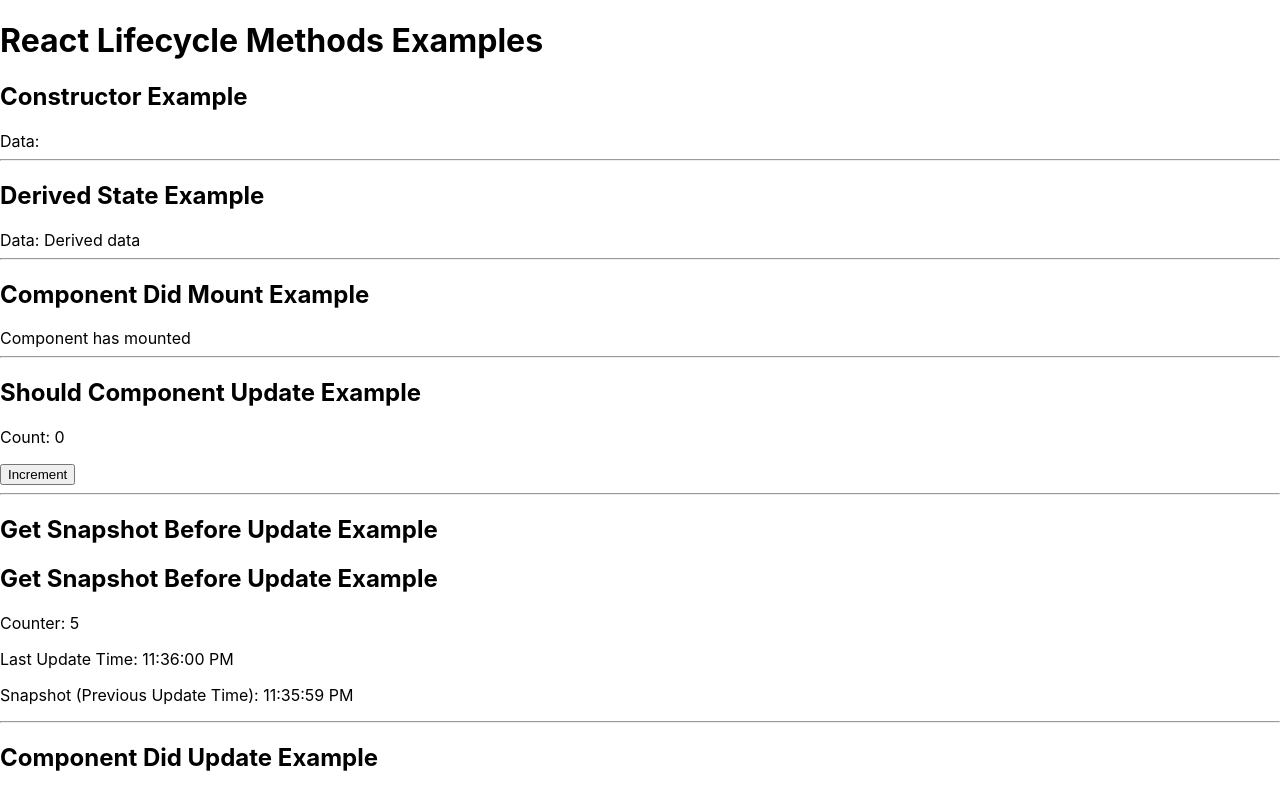
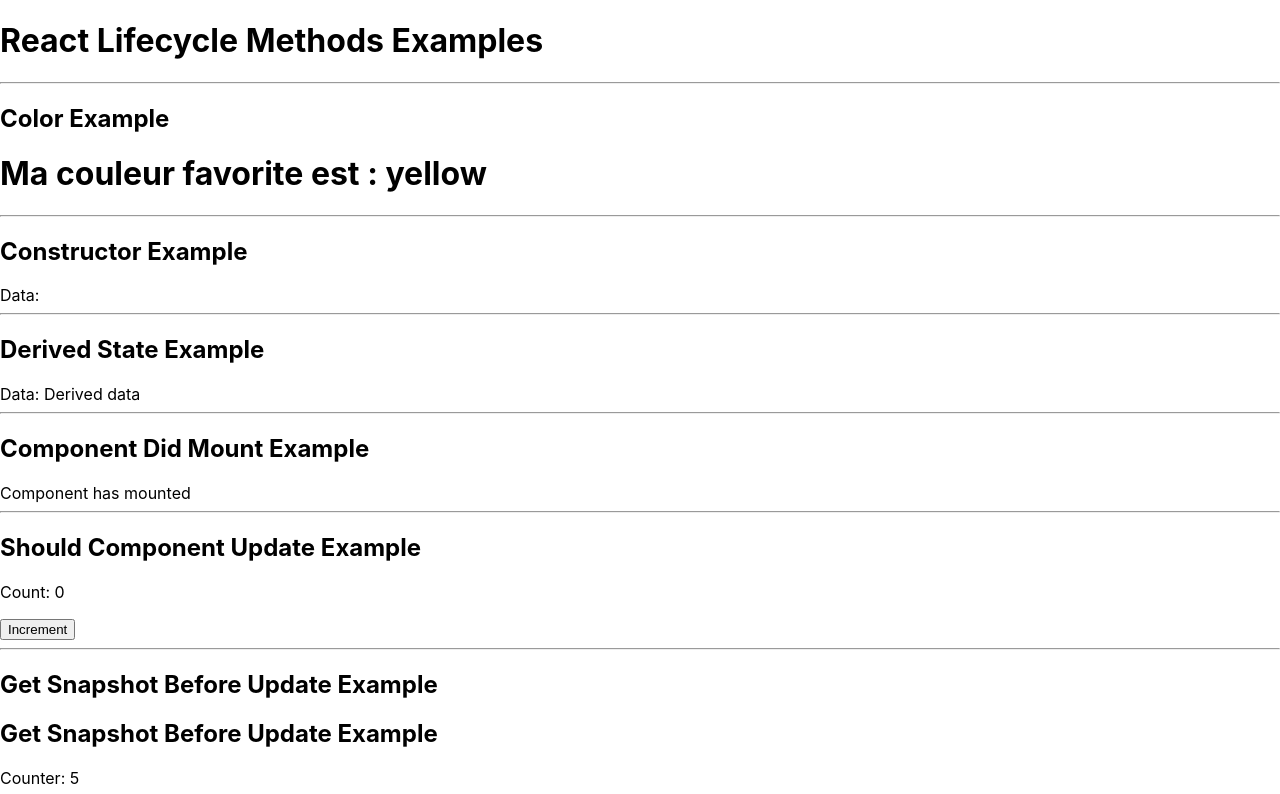
Before and after one commit to Medamine-mzk/lifecyclemethods, a React (Create React App) app: page / in a window 1280 px wide. Shown: the top 794 px of the page. Built offline with nearby package versions, Linux system fonts and the light colour scheme.

Commit message:
final lifecycle commit

```diff
--- a/src/App.js
+++ b/src/App.js
@@ -6,12 +6,17 @@ import ShouldComponentUpdateExample from './Components/ShouldComponentUpdateExam
 import GetSnapshotBeforeUpdateExample from './Components/GetSnapshotBeforeUpdateExample';
 import ComponentDidUpdateExample from './Components/ComponentDidUpdateExample';
 import ComponentWillUnmountExample from './Components/ComponentWillUnmountExample';
+import Color from './Components/Color';
 import './App.css';
 
 function App() {
   return (
     <div>
       <h1>React Lifecycle Methods Examples</h1>
+      <hr />
+      <h2>Color Example</h2>
+      <Color favCol="yellow" />
+      <hr />
       <h2>Constructor Example</h2>
       <ConstructorExample />
       <hr />
--- /dev/null
+++ b/src/Components/Color.js
@@ -0,0 +1,33 @@
+import React from 'react';
+
+class Color extends React.Component {
+  constructor(props) {
+    super(props);
+    // Initialisation de l'état
+    this.state = { favoriteColor: "red" };
+    console.log(this.state.favoriteColor); // Affichage de la couleur initiale
+  }
+
+  UNSAFE_componentWillMount() {
+    console.log(this.state.favoriteColor);
+    setTimeout(()=> {
+    this.setState({favoriteColor: this.props.favCol});
+    }, 5000);
+    }
+
+  componentDidMount() {
+    // Mise à jour de la couleur favorite en bleu après 10 secondes
+    setTimeout(() => {
+      this.setState({ favoriteColor: "blue" });
+    }, 10000);
+  }
+
+  render() {
+    console.log(this.state.favoriteColor); // Affichage de la couleur actuelle
+    return (
+      <h1>Ma couleur favorite est : {this.state.favoriteColor}</h1>
+    );
+  }
+}
+
+export default Color;
--- a/src/Components/ComponentDidMountExample.js
+++ b/src/Components/ComponentDidMountExample.js
@@ -7,17 +7,21 @@ class ComponentDidMountExample extends React.Component {
           data: null // Initialisation de l'état local
         };
       }
-  // Cette méthode est appelée juste après que le composant a été inséré dans le DOM
+  // Cette méthode est appelée juste
+  // après que le composant a été inséré dans le DOM
   componentDidMount() {
-    console.log('Component did mount'); // Affiche un message dans la console
-    this.setState({ data: 'Component has mounted' }); // Met à jour l'état local
+    // Affiche un message dans la console
+    console.log('Component did mount');
+    // Met à jour l'état local
+    this.setState({ data: 'Component has mounted' });
   }
 
   render() {
     return <div>{this.state.data}</div>;
   }
 }
-// Ajout de defaultProps pour définir une valeur par défaut pour la prop `data`
+// Ajout de defaultProps pour définir
+// une valeur par défaut pour la prop `data`
 ComponentDidMountExample.defaultProps = {
     data: 'Default data'
   };
--- a/src/Components/DerivedStateExample.js
+++ b/src/Components/DerivedStateExample.js
@@ -5,11 +5,12 @@ class DerivedStateExample extends React.Component {
     super(props);
     this.state = { data: null };
   }
-
-  // Cette méthode est appelée avant chaque rendu, que ce soit au montage ou à la mise à jour
+  // Cette méthode est appelée avant chaque rendu,
+  // que ce soit au montage ou à la mise à jour
   static getDerivedStateFromProps(props, state) {
     if (props.data !== state.data) {
-      return { data: props.data }; // Met à jour l'état si les props ont changé
+      // Met à jour l'état si les props ont changé
+      return { data: props.data };
     }
     return null; // Ne met pas à jour l'état sinon
   }
--- a/src/Components/ShouldComponentUpdateExample.js
+++ b/src/Components/ShouldComponentUpdateExample.js
@@ -8,7 +8,8 @@ class ShouldComponentUpdateExample extends React.Component {
 
   // Cette méthode décide si le composant doit être mis à jour
   shouldComponentUpdate(nextProps, nextState) {
-    return nextState.count !== this.state.count; // Retourne vrai si l'état a changé
+    // Retourne vrai si l'état a changé
+    return nextState.count !== this.state.count;
   }
 
   render() {
```
